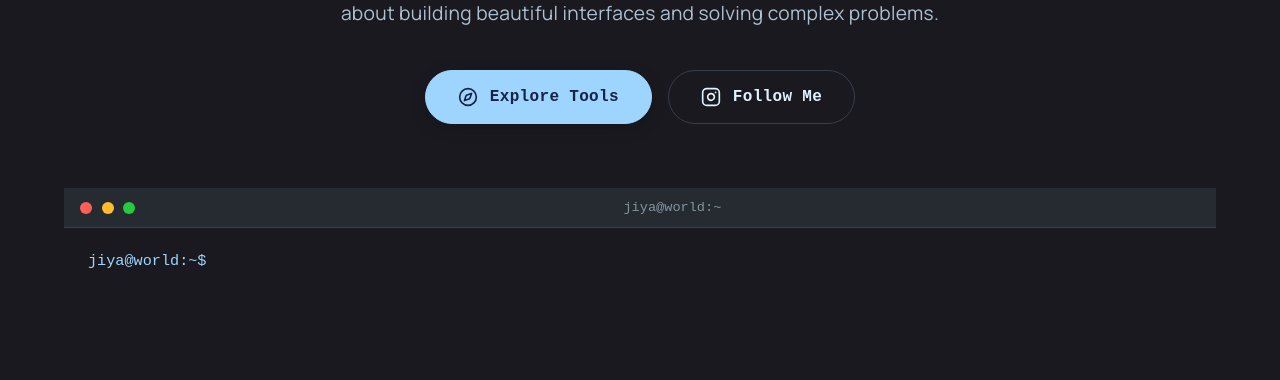
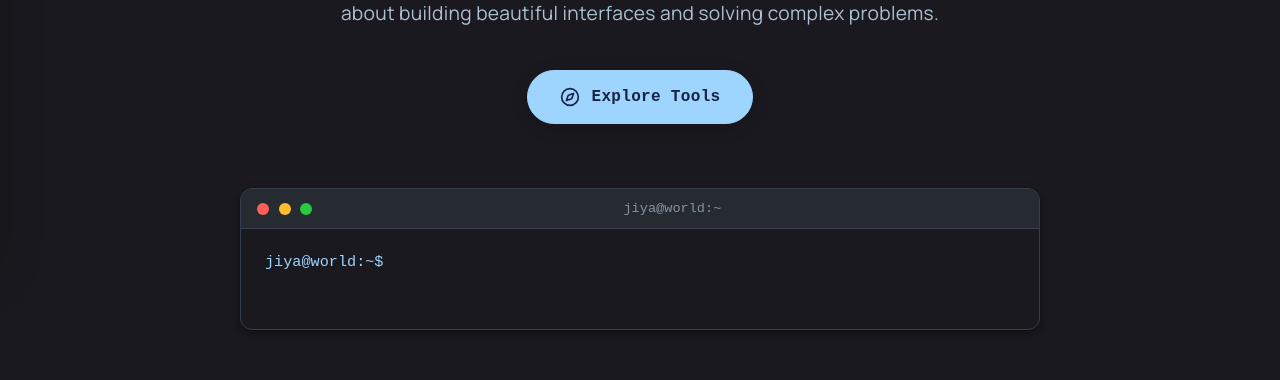
Before and after one commit to kingrize/Jiyaworld, a Next.js app: page /tools in a window 1280 px wide. Shown: the part 547-927 px from the top of the page. Built offline with nearby package versions, Linux system fonts and the light colour scheme.

Commit message:
try again: commit

```diff
--- a/app/tools/page.tsx
+++ b/app/tools/page.tsx
@@ -3,8 +3,8 @@
 
 import Link from "next/link";
 import { useState, useEffect } from "react";
-import { Instagram, Compass, Terminal, Code2, Cpu, Globe, Zap, LayoutGrid } from "lucide-react";
-import { FloatingSidebar } from "../components/floating-sidebar";
+import { Compass, Terminal, Code2, Cpu, Globe, Zap, LayoutGrid } from "lucide-react";
+import { FloatingSidebar } from "../../components/floating-sidebar";
 
 const Typewriter = ({ texts }: { texts: string[] }) => {
   const [text, setText] = useState("");
@@ -41,16 +41,14 @@ export default function Home() {
     <main>
       <FloatingSidebar isOpen={isSidebarOpen} setIsOpen={setIsSidebarOpen} />
 
-      {/* STICKY NAVBAR
-        Class & Style dikontrol via CSS di globals.css (tag nav)
-      */}
+      {/* STICKY NAVBAR */}
       <nav>
         <div style={{ fontSize: "1.4rem", fontWeight: "bold", color: "var(--text-one)", display: "flex", alignItems: "center", gap: "0.5rem" }}>
           <Terminal size={24} color="var(--primary)" />
           <span>Jiya<span style={{ color: "var(--primary)" }}>World</span></span>
         </div>
 
-        {/* Tombol Sidebar Mobile (Hanya muncul di mobile via CSS) */}
+        {/* Tombol Sidebar Mobile */}
         <button
           onClick={() => setIsSidebarOpen(true)}
           className="nav-sidebar-btn"
@@ -64,7 +62,7 @@ export default function Home() {
         {/* Hero Header */}
         <header className="hero-header">
 
-          {/* Avatar - Ukuran diatur via class CSS */}
+          {/* Avatar */}
           <div className="hero-avatar-wrapper animate-float">
             <img
               src="/avatar.png"
@@ -88,7 +86,7 @@ export default function Home() {
               <span style={{ fontSize: "0.85rem", fontWeight: "600", color: "var(--text-one)" }}>Online & Ready</span>
             </div>
 
-            {/* Title & Bio - Class CSS mengontrol ukuran font mobile */}
+            {/* Title & Bio */}
             <h1 className="hero-title animate-slide-up" style={{ animationDelay: "0.1s" }}>
               Hi, I'm <span style={{ color: "var(--primary)" }}>Jiya</span>
             </h1>
@@ -97,22 +95,27 @@ export default function Home() {
               Welcome to my digital space. I am a creative developer passionate about building beautiful interfaces and solving complex problems.
             </p>
 
-            {/* CTA Buttons - Class CSS mengontrol layout stack di mobile */}
+            {/* CTA Buttons - Removed Instagram button as requested */}
             <div className="animate-slide-up" style={{ marginTop: "1rem", display: "flex", gap: "1rem", animationDelay: "0.3s", flexWrap: "wrap", justifyContent: "center" }}>
               <button onClick={() => setIsSidebarOpen(true)} className="btn-hero primary">
                 <Compass size={20} />
                 <span>Explore Tools</span>
               </button>
-              <Link href="https://www.instagram.com/jiya.py" target="_blank" className="btn-hero outline">
-                <Instagram size={20} />
-                <span>Follow Me</span>
-              </Link>
             </div>
           </div>
         </header>
 
         {/* Terminal Window Decoration */}
-        <div className="terminal-window">
+        <div style={{
+          width: "100%",
+          maxWidth: "800px",
+          margin: "0 auto 4rem auto",
+          borderRadius: "12px",
+          border: "1px solid var(--border)",
+          backgroundColor: "var(--surface-two)",
+          boxShadow: "var(--drop-shadow-one)",
+          overflow: "hidden"
+        }}>
           <div style={{
             display: "flex",
             alignItems: "center",
```
